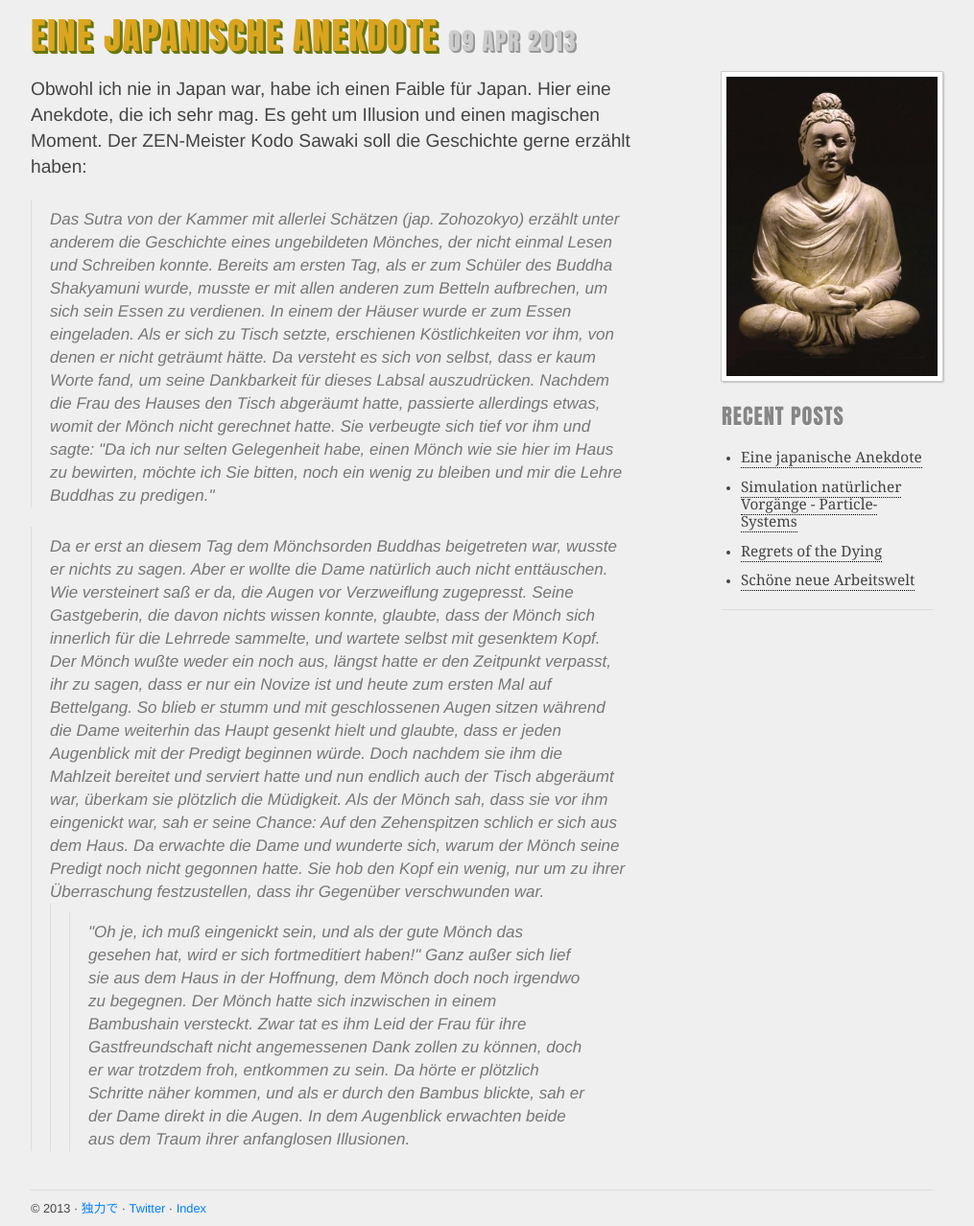
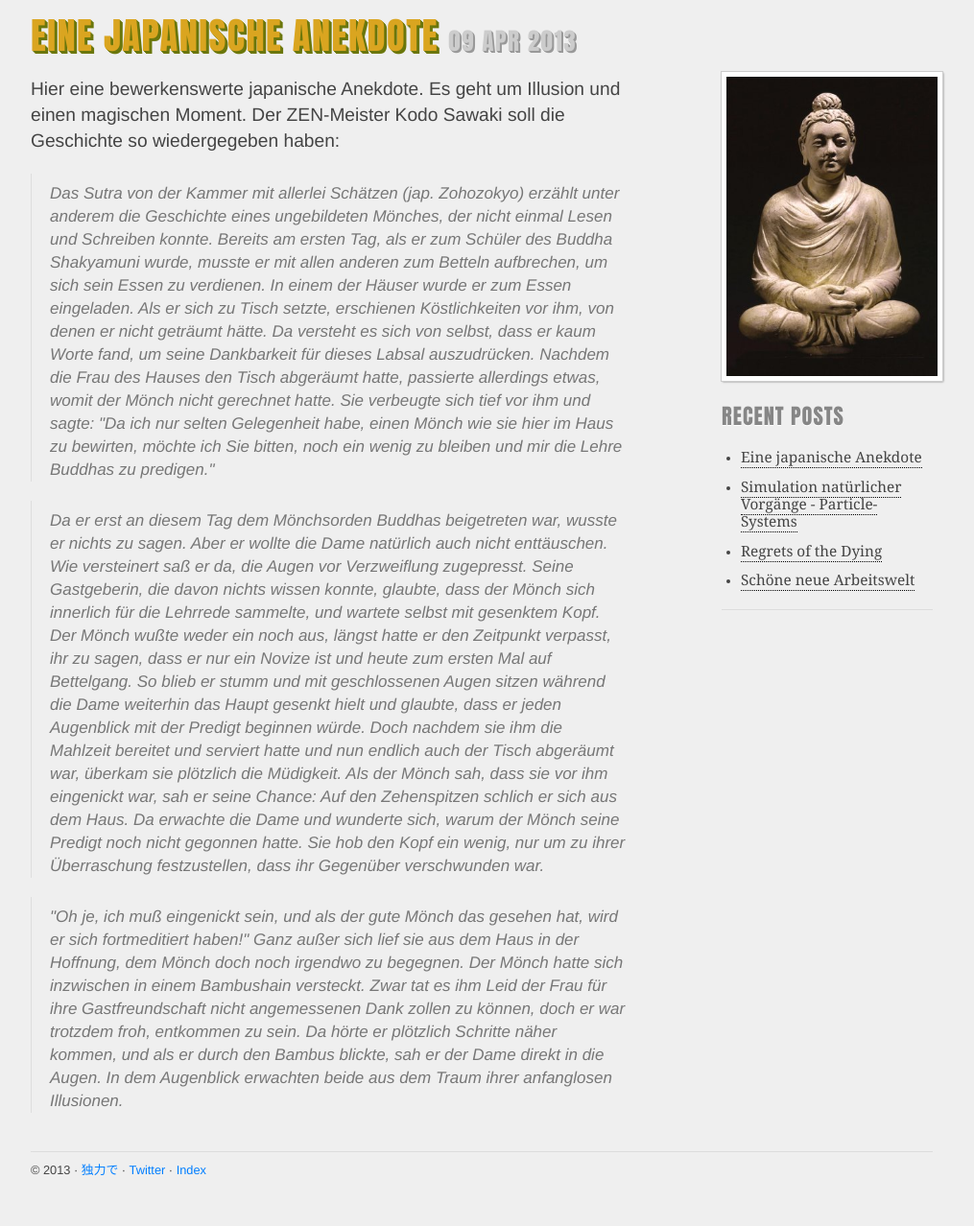
Before and after one commit to dokuryoku/dokuryoku.github.com, a Jekyll site: the page built from _posts/2013-04-09-Eine-japanische-Anekdote.html, in a window 1280 px wide. Shown: the whole page at 96% size, without its empty margins (128-1143 px from the left). Built offline with Jekyll 4.4.1, drawn with Linux system fonts in a browser that asks for light colours; after the commit the page ends 1238 px from its top, so only the background shows below that.

Commit message:
update posts

```diff
--- a/_posts/2013-04-09-Eine-japanische-Anekdote.html
+++ b/_posts/2013-04-09-Eine-japanische-Anekdote.html
@@ -4,9 +4,8 @@ description: "Eine Anekdote aus der Kammer mit allerlei Schätzen (jap. Zohozoky
 title: "Eine japanische Anekdote"
 ---
 
-<p>Obwohl ich nie in Japan war, habe ich einen Faible für Japan. Hier eine Anekdote,
-die ich sehr mag. Es geht um Illusion und einen magischen Moment. Der ZEN-Meister Kodo
-Sawaki soll die Geschichte gerne erzählt haben:</p>
+<p>Hier eine bewerkenswerte japanische Anekdote. Es geht um Illusion und einen magischen
+Moment. Der ZEN-Meister Kodo Sawaki soll die Geschichte so wiedergegeben haben:</p>
 
 <blockquote>Das Sutra von der Kammer mit allerlei Schätzen (jap. Zohozokyo) erzählt unter
 anderem die Geschichte eines ungebildeten Mönches, der nicht einmal Lesen und Schreiben
@@ -33,7 +32,7 @@ hatte und nun endlich auch der Tisch abgeräumt war, überkam sie plötzlich die
 Als der Mönch sah, dass sie vor ihm eingenickt war, sah er seine Chance: Auf den
 Zehenspitzen schlich er sich aus dem Haus. Da erwachte die Dame und wunderte sich,
 warum der Mönch seine Predigt noch nicht gegonnen hatte. Sie hob den Kopf ein wenig,
-nur um zu ihrer Überraschung festzustellen, dass ihr Gegenüber verschwunden war.<blockquote>
+nur um zu ihrer Überraschung festzustellen, dass ihr Gegenüber verschwunden war.</blockquote>
 
 <blockquote>"Oh je, ich muß eingenickt sein, und als der gute Mönch das gesehen hat, wird er
 sich fortmeditiert haben!" Ganz außer sich lief sie aus dem Haus in der Hoffnung,
```
